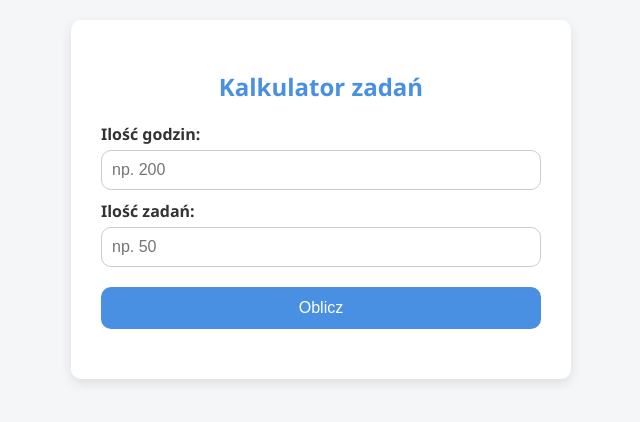
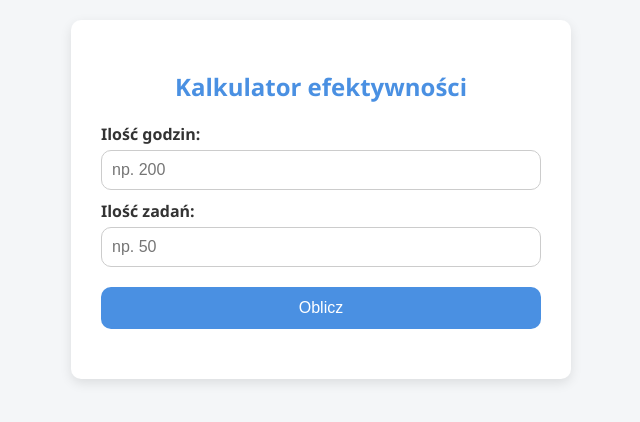
Before and after one commit to Wojciech98/kalkulatorefektywnosci, a plain HTML site: page index.html in a window 1280 px wide. Shown: the whole page, without its empty margins (319-959 px from the left). Drawn offline with Linux system fonts and the light colour scheme.

Commit message:
Update index.html

```diff
--- a/index.html
+++ b/index.html
@@ -97,7 +97,7 @@
 <body>
 
   <div class="container">
-    <h2>Kalkulator zadań</h2>
+    <h2>Kalkulator efektywności</h2>
 
     <label for="godziny">Ilość godzin:</label>
     <input type="number" id="godziny" placeholder="np. 200">
```
